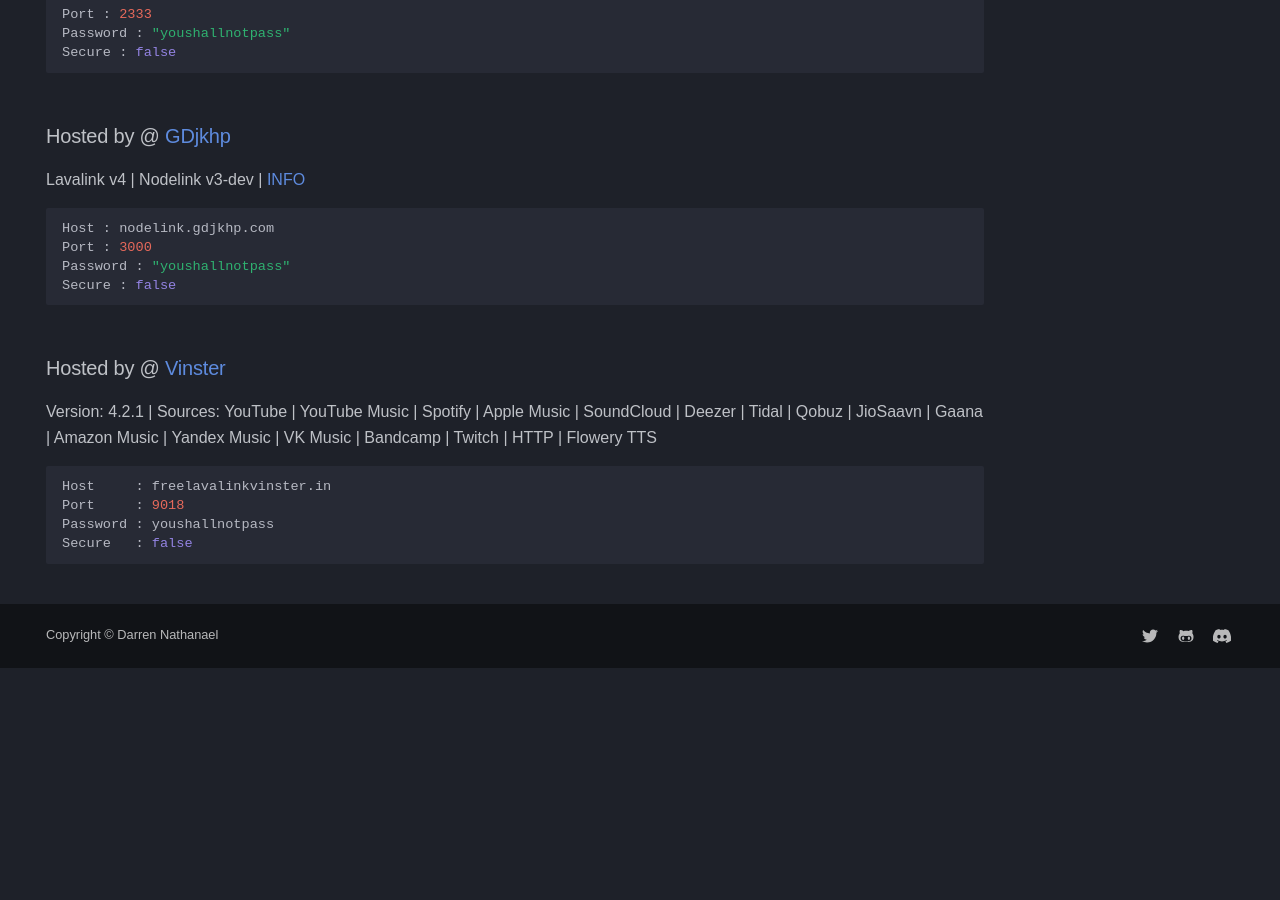
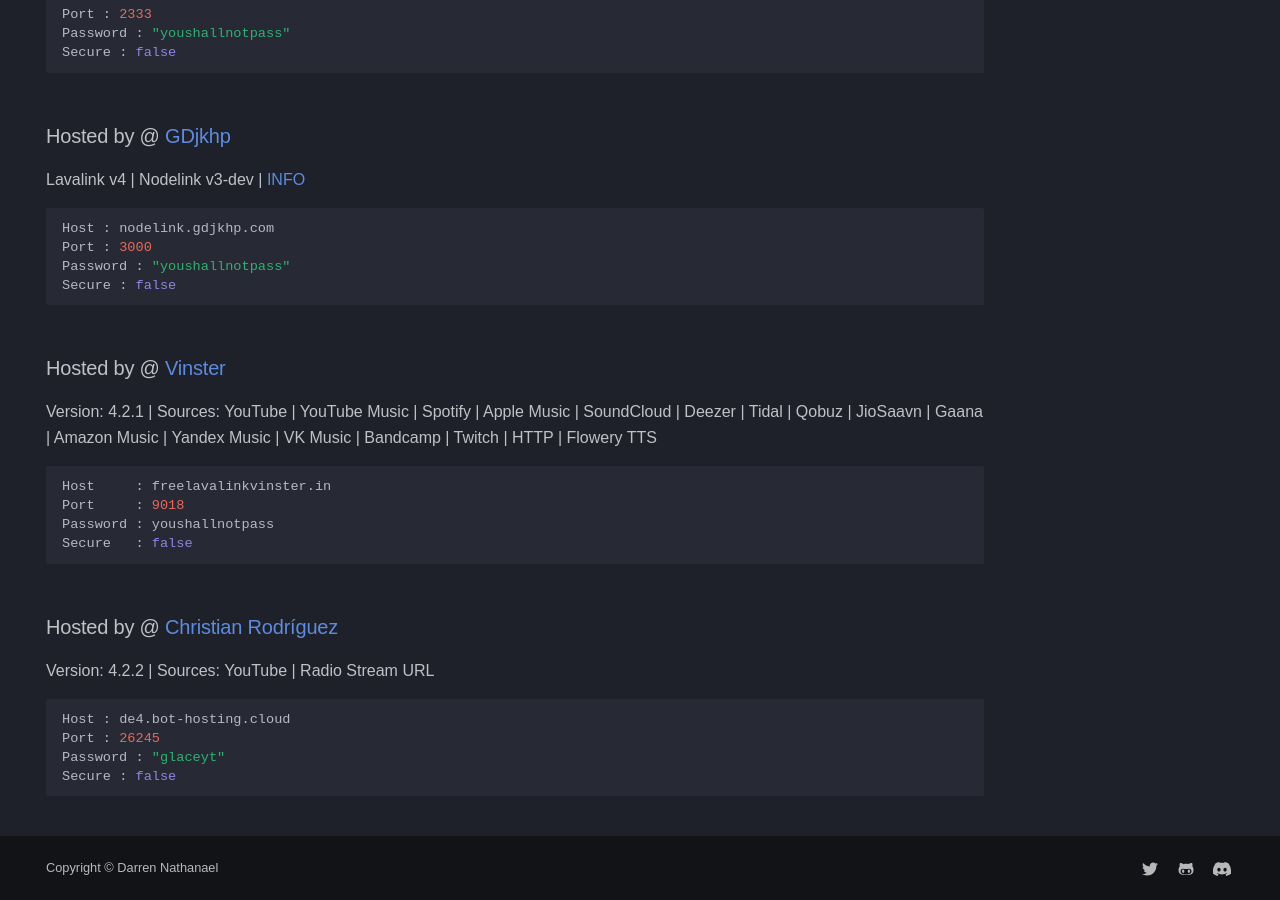
Before and after one commit to DarrenOfficial/lavalink-list, an MkDocs documentation site: the page built from docs/NoSSL/Lavalink-NonSSL.md, in a window 1280 px wide and 900 px high, scrolled down 3546 px. Built offline with MkDocs 1.6.1 and Material for MkDocs 9.7.7, drawn with Linux system fonts in a browser that asks for light colours; some web fonts are replaced; comment, search, counter and statistics services are not loaded; a style sheet for code colours, icons or effects is not loaded; before the commit the page ends 4214 px from its top, so only the background shows below that; some of the changed text lies outside the part shown.

Commit message:
Update Lavalink-NonSSL.md with hosting details
Added hosting information for Lavalink version 4.2.2.

````diff
--- a/docs/NoSSL/Lavalink-NonSSL.md
+++ b/docs/NoSSL/Lavalink-NonSSL.md
@@ -181,3 +181,11 @@ Port     : 9018
 Password : youshallnotpass
 Secure   : false
 ```
+### Hosted by @ [Christian Rodríguez](https://github.com/christianrodrigueznivar4-create)
+Version: 4.2.2 | Sources: YouTube | Radio Stream URL
+```bash
+Host : de4.bot-hosting.cloud
+Port : 26245
+Password : "glaceyt"
+Secure : false
+```
````
